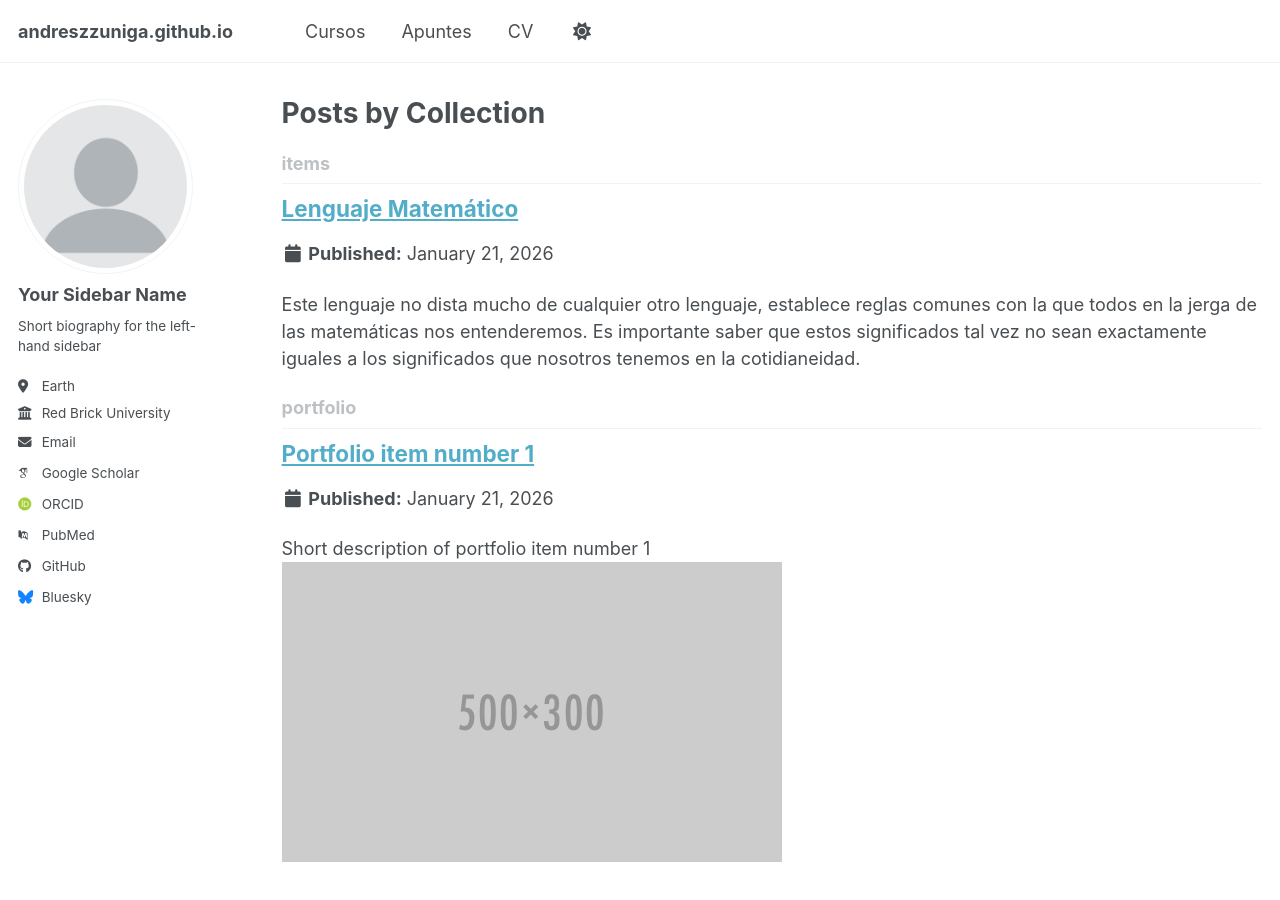
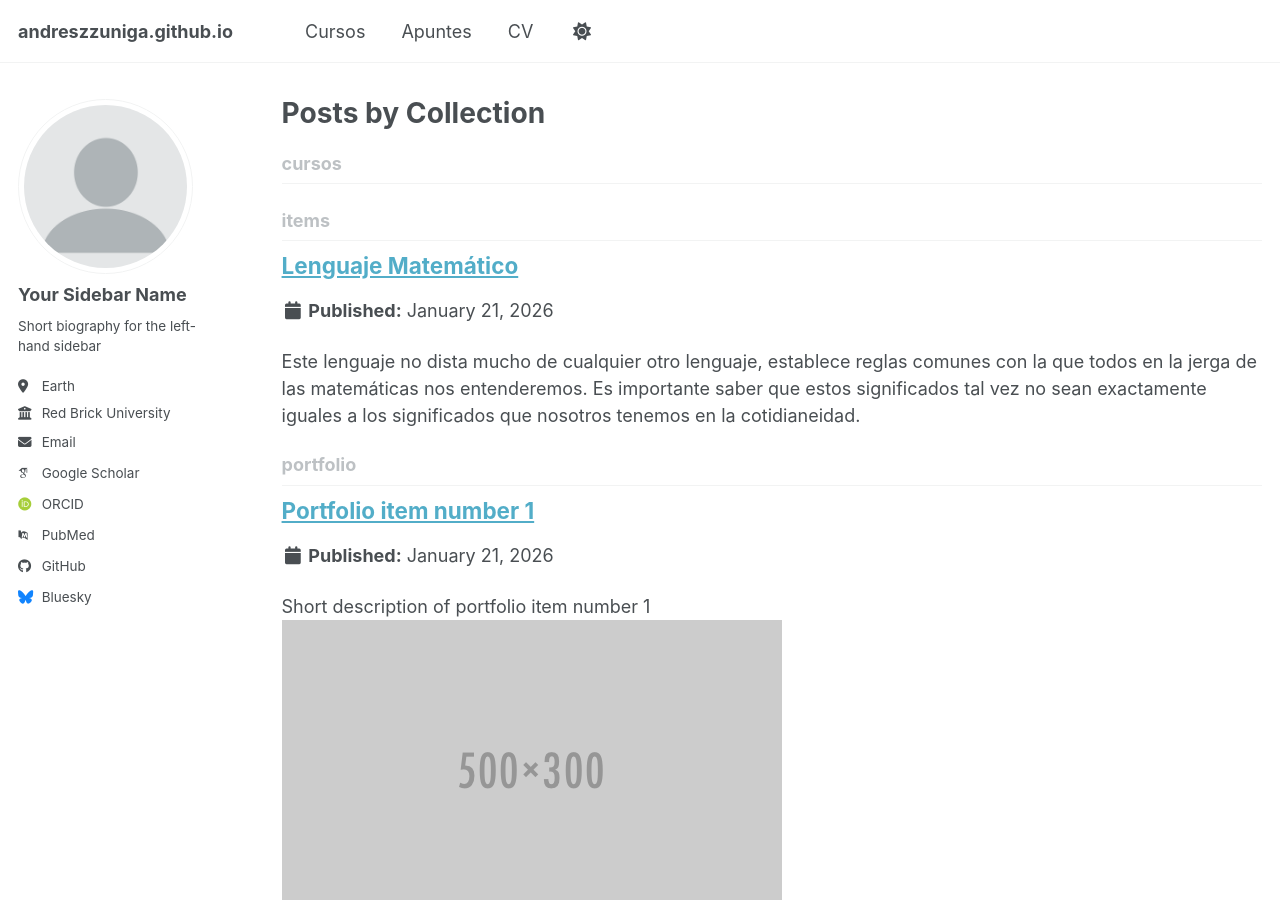
Before and after one commit to Andreszzuniga/andreszzuniga.github.io, a Jekyll site: the page built from _pages/collection-archive.html, in a window 1280 px wide and 900 px high. Built offline with Jekyll 4.4.1, drawn with Linux system fonts in a browser that asks for light colours; some web fonts are replaced; a script bundle is joined from its source files by our own code; library files that are not in the unit come from our copies.

Commit message:
Add cursos configuration to _config.yml

```diff
--- a/_config.yml
+++ b/_config.yml
@@ -236,6 +236,9 @@ collections:
   items:
     output: true
     permalink: /items/:path/
+  cursos:
+    output: true
+    permalink: /cursos/:path
 
 
 # These settings control how pages and collections are included in the site
```
